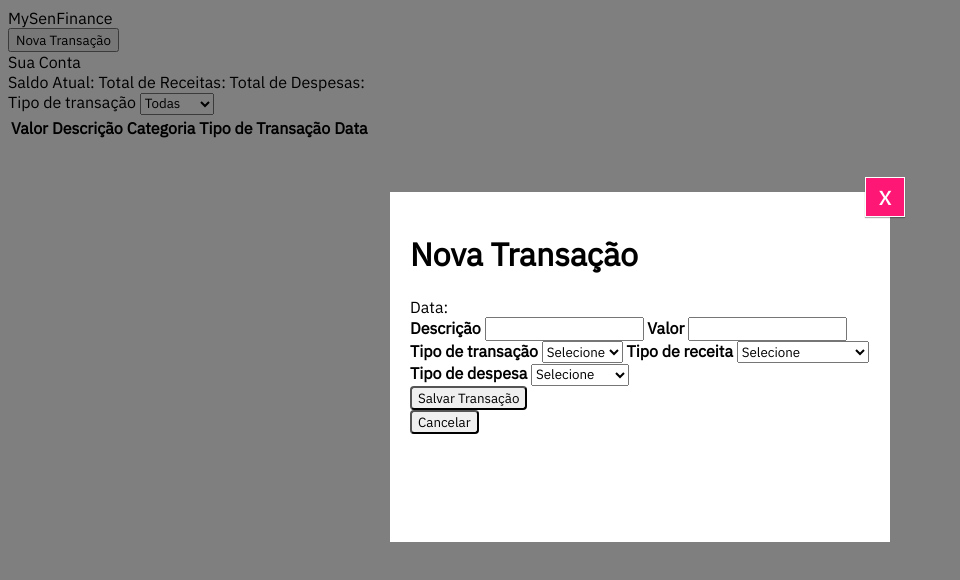
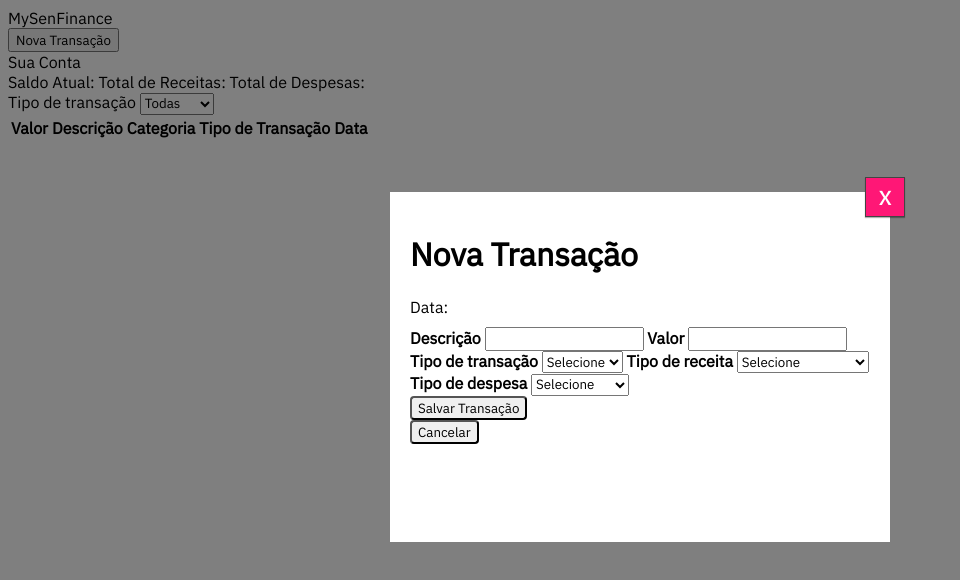
Before and after one commit to xgeovanedamasceno/frontend-javascript-crud, a website: page index.html in a window 1280 px wide. Shown: the whole page, without its empty margins (0-960 px from the left). Drawn offline with Linux system fonts and the light colour scheme.

Commit message:
refact: modal-close style

```diff
--- a/css/index.css
+++ b/css/index.css
@@ -48,7 +48,7 @@
   top: -15px;
   right: -15px;
   position: absolute;
-  border: 1px solid white;
+  border: 1px solid #444;
   box-shadow: 0 1px 1px 0 rgba(0, 0, 0, 0.3);
   background-color: #ff1776;
   font-size: 1.2rem;
@@ -66,3 +66,7 @@
   display: block;
   border-radius: 4px;
 }
+
+.modal-content > * {
+  margin: 10px 0px;
+}
```
